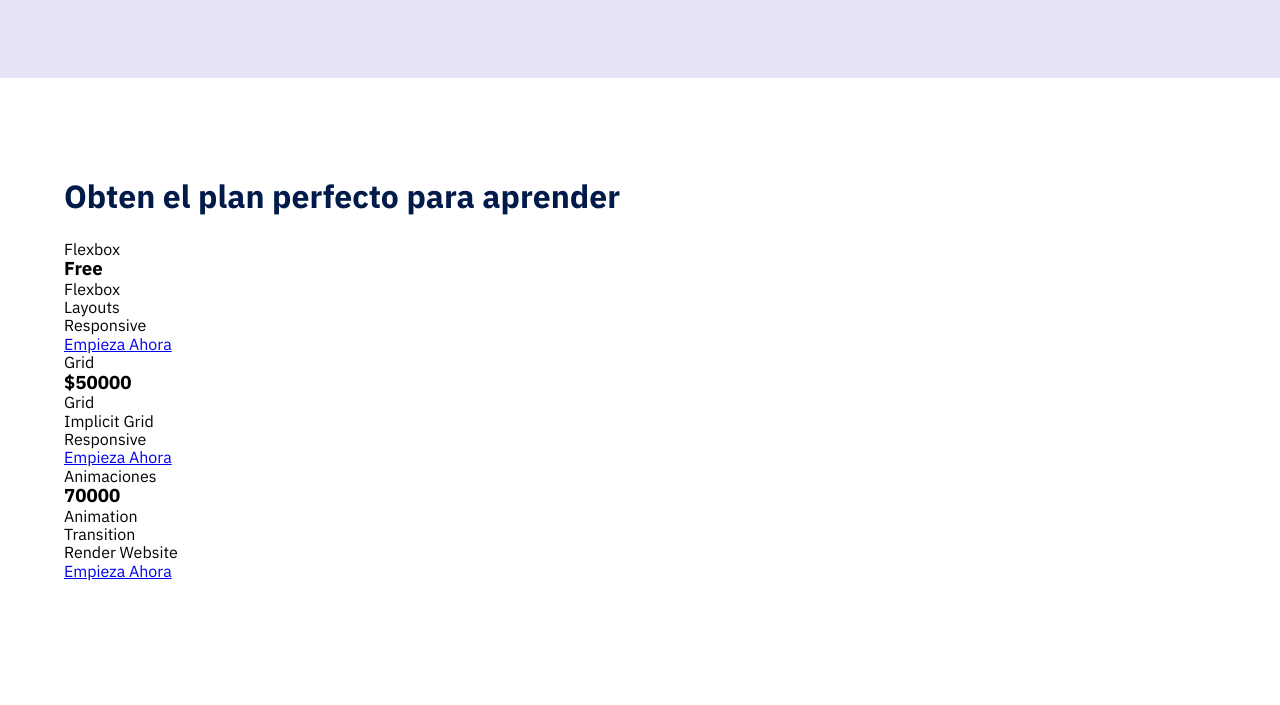
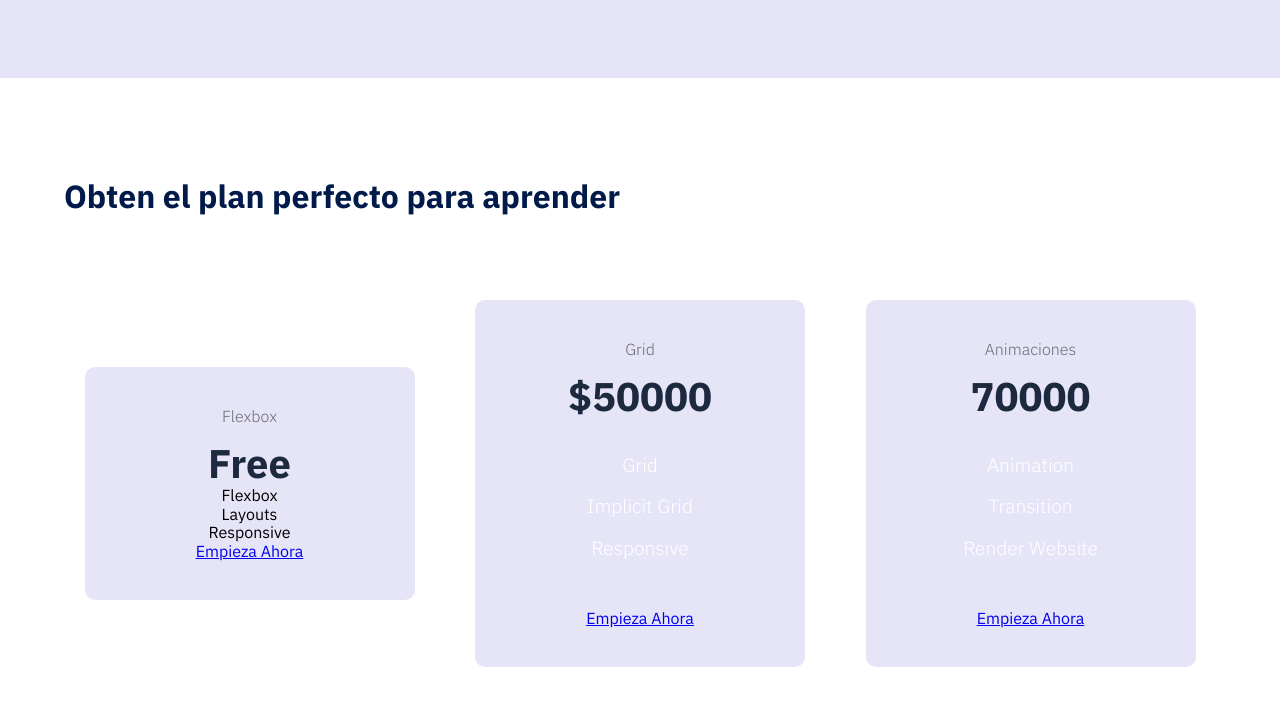
Before and after one commit to ProtocoloNovato/DesarrolloWebInicial, a plain HTML site: page PilotoPagWeb1/index.html in a window 1280 px wide. Shown: the part 1977-2682 px from the top of the page. Before the commit the page ends 2657 px from the top, so only its background shows below. Drawn offline with Linux system fonts and the light colour scheme.

Commit message:
Continuacion del modulo de Precios, falta arreglar el primer modulo

```diff
--- a/PilotoPagWeb1/index.html
+++ b/PilotoPagWeb1/index.html
@@ -93,44 +93,43 @@
 
             <div class="price__table">
                 <div class="price__element">
-                    <p class="plan__name">Flexbox</p>
-                    <h3 class="plan__price">Free</h3>
+                    <p class="price__name">Flexbox</p>
+                    <h3 class="price__price">Free</h3>
 
                     <div class="plan__items">
-                        <p class="plan__features">Flexbox</p>
-                        <p class="plan__features">Layouts</p>
-                        <p class="plan__features">Responsive</p>
+                        <p class="price__features">Flexbox</p>
+                        <p class="price__features">Layouts</p>
+                        <p class="price__features">Responsive</p>
                     </div>
 
-                    <a href="#" class="plan__cta">Empieza Ahora</a>
+                    <a href="#" class="price__cta">Empieza Ahora</a>
                 </div>
 
                 <div class="price__element price__element--best"><!--duplicado con un modificador-->
-                    <p class="plan__name">Grid</p>
-                    <h3 class="plan__price">$50000</h3>
+                    <p class="price__name">Grid</p>
+                    <h3 class="price__price">$50000</h3>
 
-                    <div class="plan__items">
-                        <p class="plan__features">Grid</p>
-                        <p class="plan__features">Implicit Grid</p>
-                        <p class="plan__features">Responsive</p>
+                    <div class="price__items">
+                        <p class="price__features">Grid</p>
+                        <p class="price__features">Implicit Grid</p>
+                        <p class="price__features">Responsive</p>
                     </div>
 
-                    <a href="#" class="plan__cta">Empieza Ahora</a>
+                    <a href="#" class="price__cta">Empieza Ahora</a>
                 </div>
 
                 <div class="price__element">
-                    <p class="plan__name">Animaciones </p>
-                    <h3 class="plan__price">70000</h3>
+                    <p class="price__name">Animaciones </p>
+                    <h3 class="price__price">70000</h3>
 
-                    <div class="plan__items">
-                        <p class="plan__features">Animation</p>
-                        <p class="plan__features">Transition</p>
-                        <p class="plan__features">Render Website</p>
+                    <div class="price__items">
+                        <p class="price__features">Animation</p>
+                        <p class="price__features">Transition</p>
+                        <p class="price__features">Render Website</p>
                     </div>
 
-                    <a href="#" class="plan__cta">Empieza Ahora</a>
+                    <a href="#" class="price__cta">Empieza Ahora</a>
                 </div>
-
             </div>
 
 
--- a/PilotoPagWeb1/style/styles.css
+++ b/PilotoPagWeb1/style/styles.css
@@ -191,4 +191,51 @@ body{
     display: block;
 }
 
-/**/
+/*   P R I C E   */
+
+.price{ /*contenedor principal de la tabla precio*/
+    text-align: center;
+}
+
+.price__table{
+    padding-top: 60px;
+    display: flex; /*colocados uno al lado del otro*/
+    flex-wrap: wrap;/*en caso de q se desborden los elementos*/
+    gap: 2.5em;
+    justify-content: space-evenly; /*espaciado equitativo*/
+    align-items: center; /*centrar verticalmente*/
+}
+
+.price__element{
+    background-color: #e5e5f7;
+    text-align: center; /*centrar texto*/
+    border-radius: 10px;
+    width: 330px;
+    padding: 40px;/*hacia todos los lados*/
+    --color-plan: #696871;/*custom propiety*/
+    --color-price: #1d293f;
+    --bg-cta: #fff;
+    --color-cta: #5454d4;
+    --color-item: #696871;
+}
+
+.price__name{
+    color: var(--color-plan); /*usamos las customs*/
+    margin-bottom: 15px;
+    font-weight: 300;
+}
+
+.price__price{
+    font-size: 2.5rem;
+    color: var(--color-price);
+}
+
+.price__items{
+    margin-top: 35px;
+    display: grid;
+    gap: 1em;
+    font-weight: 300;
+    font-size: 1.2rem;
+    margin-bottom: 50px;
+    color: #fff;
+}
```
